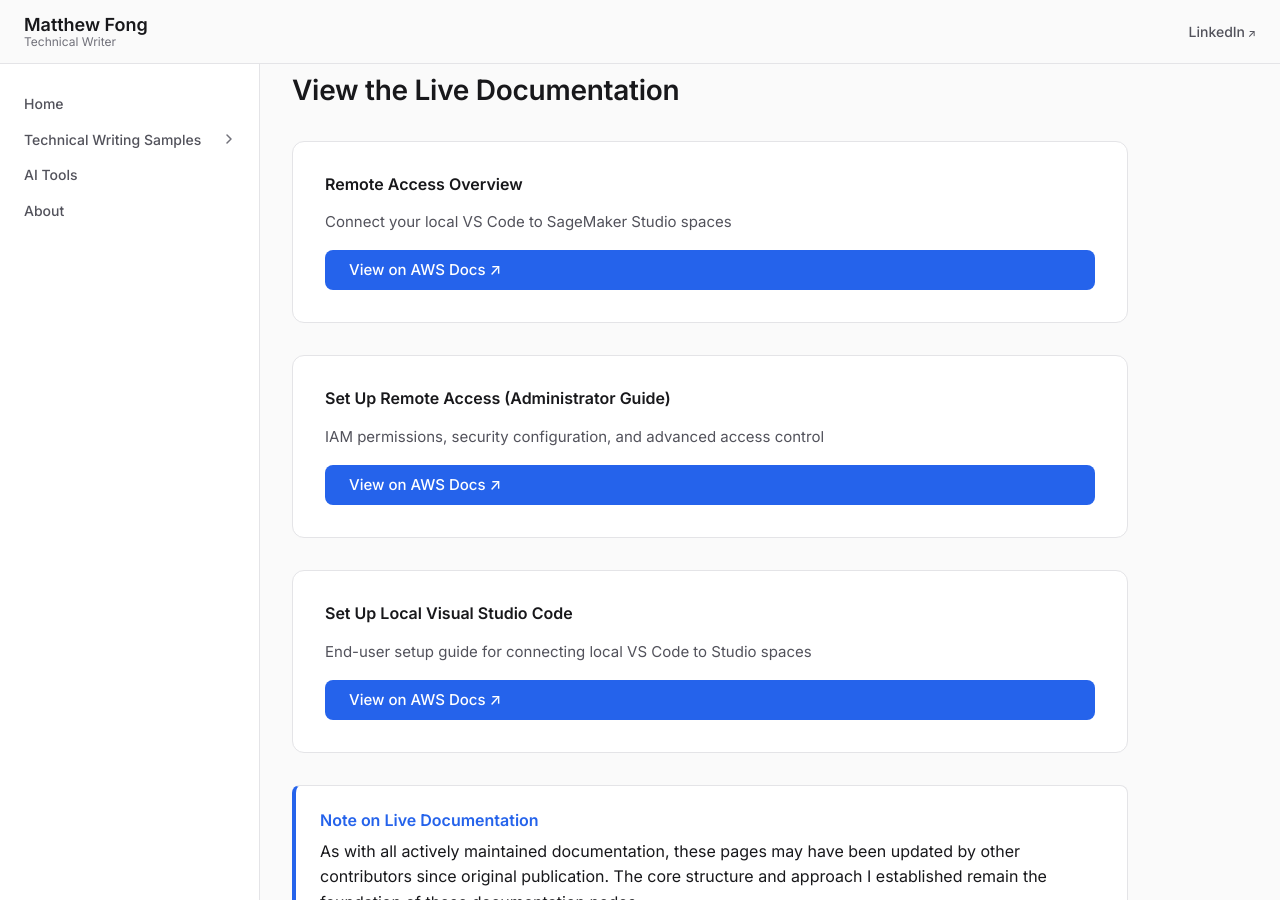
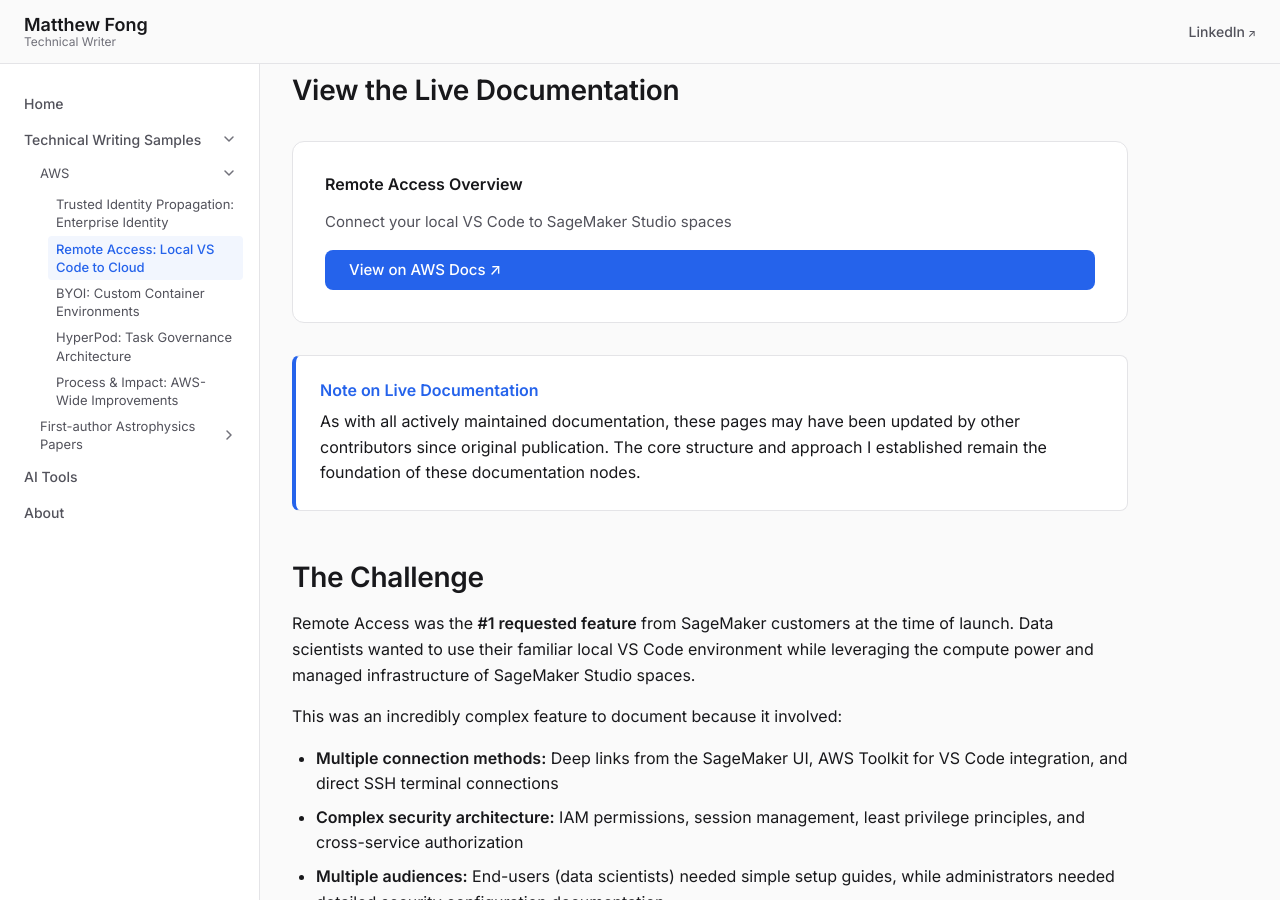
Before and after one commit to mfong955/portfolio, a Jekyll site: the page built from samples/remote-access-vscode.html, in a window 1280 px wide and 900 px high, scrolled down 447 px. Built offline with Jekyll 4.4.1, drawn with Linux system fonts in a browser that asks for light colours.

Commit message:
add to toc

```diff
--- a/_data/navigation.yml
+++ b/_data/navigation.yml
@@ -6,12 +6,16 @@
     - title: AWS
       url: /samples/aws.html
       children:
-        - title: Product Documentation
-          url: /samples/product-documentation.html
-        - title: Architecture Documentation
-          url: /samples/architecture-documentation.html
-        - title: Process & Impact
-          url: /samples/process-impact.html
+        - title: "Trusted Identity Propagation: Enterprise Identity"
+          url: /samples/trusted-identity-propagation.html
+        - title: "Remote Access: Local VS Code to Cloud"
+          url: /samples/remote-access-vscode.html
+        - title: "BYOI: Custom Container Environments"
+          url: /samples/byoi-custom-containers.html
+        - title: "HyperPod: Task Governance Architecture"
+          url: /samples/hyperpod-task-governance.html
+        - title: "Process & Impact: AWS-Wide Improvements"
+          url: /samples/aws-wide-process-improvements.html
     - title: First-author Astrophysics Papers
       url: /samples/astrophysics.html
       children:
--- a/samples/aws.html
+++ b/samples/aws.html
@@ -74,7 +74,7 @@
       <span class="card-link">View sample &rarr;</span>
     </a>
 
-    <a href="{{ '/samples/remote-access-documentation.html' | relative_url }}" class="sample-card">
+    <a href="{{ '/samples/remote-access-vscode.html' | relative_url }}" class="sample-card">
       <h3>Remote Access: Local VS Code to Cloud Spaces</h3>
       <p>
         Documentation for the #1 requested SageMaker feature—connecting local VS Code to
@@ -83,7 +83,7 @@
       <span class="card-link">View sample &rarr;</span>
     </a>
 
-    <a href="{{ '/samples/product-documentation.html' | relative_url }}" class="sample-card">
+    <a href="{{ '/samples/byoi-custom-containers.html' | relative_url }}" class="sample-card">
       <h3>BYOI: Custom Container Environments</h3>
       <p>
         End-to-end documentation for bringing custom Docker images into SageMaker AI Studio.
@@ -92,7 +92,7 @@
       <span class="card-link">View sample &rarr;</span>
     </a>
 
-    <a href="{{ '/samples/architecture-documentation.html' | relative_url }}" class="sample-card">
+    <a href="{{ '/samples/hyperpod-task-governance.html' | relative_url }}" class="sample-card">
       <h3>HyperPod: Task Governance Architecture</h3>
       <p>
         Complex system documentation for SageMaker HyperPod task governance.
@@ -101,7 +101,7 @@
       <span class="card-link">View sample &rarr;</span>
     </a>
 
-    <a href="{{ '/samples/process-impact.html' | relative_url }}" class="sample-card">
+    <a href="{{ '/samples/aws-wide-process-improvements.html' | relative_url }}" class="sample-card">
       <h3>Process & Impact: AWS-Wide Improvements</h3>
       <p>
         Cross-functional documentation improvements that impacted AWS-wide.
--- a/samples/remote-access-documentation.html
+++ b/samples/remote-access-vscode.html
@@ -41,28 +41,6 @@
     <h4>Remote Access Overview</h4>
     <p>Connect your local VS Code to SageMaker Studio spaces</p>
     <a href="https://docs.aws.amazon.com/sagemaker/latest/dg/remote-access.html"
-       target="_blank"
-       rel="noopener"
-       class="btn btn-primary">
-      View on AWS Docs ↗
-    </a>
-  </div>
-
-  <div class="external-link-box">
-    <h4>Set Up Remote Access (Administrator Guide)</h4>
-    <p>IAM permissions, security configuration, and advanced access control</p>
-    <a href="https://docs.aws.amazon.com/sagemaker/latest/dg/remote-access-setup.html"
-       target="_blank"
-       rel="noopener"
-       class="btn btn-primary">
-      View on AWS Docs ↗
-    </a>
-  </div>
-
-  <div class="external-link-box">
-    <h4>Set Up Local Visual Studio Code</h4>
-    <p>End-user setup guide for connecting local VS Code to Studio spaces</p>
-    <a href="https://docs.aws.amazon.com/sagemaker/latest/dg/remote-access-local-vscode.html"
        target="_blank"
        rel="noopener"
        class="btn btn-primary">
```
Also changed, not shown: samples/aws-wide-process-improvements.html (renamed from samples/process-impact.html), samples/byoi-custom-containers.html (renamed from samples/product-documentation.html), samples/hyperpod-task-governance.html (renamed from samples/architecture-documentation.html).
